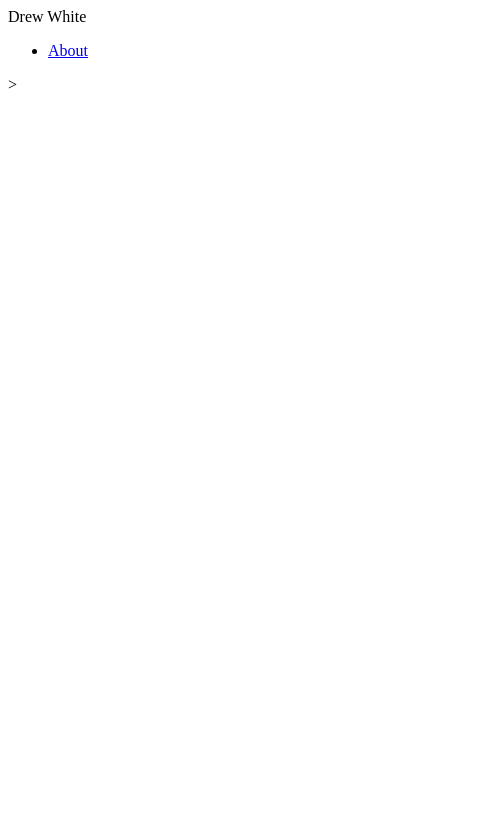
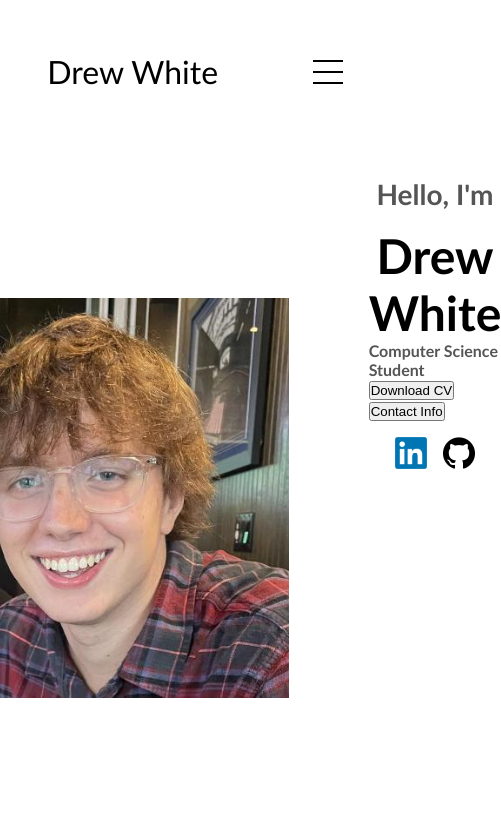
Before and after one commit to dwhite407/Portfolio, a plain HTML site: page index.html in a window 390 px wide. Shown: the whole page, 501 px wide, since content can reach past the window. Drawn offline with Linux system fonts and the light colour scheme.

Commit message:
Adding some images and buttons, fixed hamburger menu for phone view

```diff
--- a/index.html
+++ b/index.html
@@ -13,9 +13,62 @@
         <div>
             <ul class="nav-links">
                 <li><a href="#about">About</a></li>
+                <li><a href="#experience">Experience</a></li>
+                <li><a href="#projects">Projects</a></li>
+                <li><a href="#contact">Contact</a></li>
             </ul>
-        </div>>
+        </div>
     </nav>
+    <nav id="hamburger-nav">
+        <div class="logo"> Drew White</div>
+        <div class="hamburger-menu">
+            <div class="hamburger-icon" onclick="toggleMenu()">
+            <span></span>
+            <span></span>
+            <span></span>
+            </div>
+            <div class="menu-links">
+                <li><a href="#about" onclick="toggleMenu()">About</a></li>
+                <li><a href="#experience" onclick="toggleMenu()">Experience</a></li>
+                <li><a href="#projects" onclick="toggleMenu()">Projects</a></li>
+                <li><a href="#contact" onclick="toggleMenu()">Contact</a></li>
+            </div>
+        </div>
+    </nav>
+    <section id="profile">
+        <div class="section_pic-container">
+            <img src="./assets/profile-pic.jpg" alt="Drew White Profile Picture" />
+        </div>
+        <div class="section_text">
+            <p class="section_text_p1">Hello, I'm</p>
+            <h1 class="title">Drew White</h1>
+            <p class="text_text_p2">Computer Science Student</p>
+            <div class="btn-container">
+                <button
+                    class="btn btn-color-2"
+                    onclick="window.open('./assets/WHITE_DREW_RESUME.pdf')">
+                    Download CV
+                </button>
+                <button
+                    class="btn btn-color-1"
+                    onclick="location.href='./#contact'">
+                    Contact Info
+                </button>
+            </div>
+            <div id="socials-container">
+                <img src="./assets/linkedin.png"
+                    alt="My LinkedIn Profile"
+                    class="icon"
+                    onclick="location.href='https://www.linkedin.com/in/drew-white1/'"
+                />
+                <img src="./assets/github.png"
+                    alt="My GitHub Profile"
+                    class="icon"
+                    onclick="location.href='https://github.com/dwhite407'"
+                />
+            </div>
+        </div>
+    </section>
     <script src="script.js"></script>
 </body>
 </html>
--- a/mediaqueries.css
+++ b/mediaqueries.css
@@ -0,0 +1,8 @@
+@media screen and (max-width: 1200px) {
+    #desktop-nav {
+        display: none;
+    }
+    #hamburger-nav{
+        display: flex;
+    }
+}
--- a/script.js
+++ b/script.js
@@ -0,0 +1,7 @@
+function toggleMenu(){
+    const menu = document.querySelector(".menu-links");
+    const icon = document.querySelector(".hamburger-icon");
+
+    menu.classList.toggle("open")
+    icon.classList.toggle("open")
+}
--- a/styles.css
+++ b/styles.css
@@ -0,0 +1,210 @@
+/* General */
+
+* {
+    margin: 0;
+    padding: 0;
+}
+
+body {
+    font-family: 'Gill Sans', 'Gill Sans MT', Calibri, 'Trebuchet MS', sans-serif;
+}
+
+html {
+    scroll-behavior: smooth;
+}
+
+p {
+    color: rgb(85, 85, 85);
+}
+
+/* Transition */
+
+a, .btn {
+    transition: all 300ms ease;
+}
+
+/* Desktop Nav */
+
+nav, .nav-links {
+    display: flex;
+}
+
+nav {
+    justify-content: space-around;
+    align-items: center;
+    height: 17vh;
+}
+
+.nav-links {
+    gap: 2rem;
+    list-style: none;
+    font-size: 1.5rem;
+}
+
+a {
+    color: black;
+    text-decoration: none;
+    text-decoration-color: white;
+}
+
+a:hover {
+    color: grey;
+    text-decoration: underline;
+    text-underline-offset: 1rem;
+    text-decoration-color: regb(181, 181, 181);
+}
+
+.logo {
+    font-size: 2rem;
+}
+
+.logo:hover {
+    cursor: default;
+}
+
+/* Hamburger Menu */
+
+#hamburger-nav {
+    display: none;
+}
+
+.hamburger-menu {
+    position: relative;
+    display: inline-block;
+}
+
+.hamburger-icon {
+    display: flex;
+    flex-direction: column;
+    justify-content: space-between;
+    height: 24px;
+    width: 30px;
+    cursor: pointer;
+}
+
+.hamburger-icon span{
+    width: 100%;
+    height: 2px;
+    background-color: black;
+    transition: all 0.3 ease-in-out;
+}
+
+.menu-links {
+    position: absolute;
+    top: 100%;
+    right: 0%;
+    background-color: white;
+    width: fit-content;
+    max-height: 0;
+    overflow: hidden;
+    transition: all 0.3 ease-in-out;
+}
+
+.menu-links a {
+    display: block;
+    padding: 10px;
+    text-align: center;
+    font-size: 1.5rem;
+    color: black;
+    text-decoration: none;
+    transition: all 0.3 ease-in-out;
+}
+
+.menu-links li {
+    list-style: none;
+}
+
+.menu-links.open {
+    max-height: 300px;
+}
+
+.hamburger-icon.open span:first-child {
+    transform: rotate(45deg) translate(10px, 5px);
+}
+
+.hamburger-icon.open span:nth-child(2) {
+    opacity: 0;
+}
+
+.hamburger-icon.open span:last-child {
+    transform: rotate(-45deg) translate(10px, -5px);
+}
+
+.hamburger-icon span:first-child {
+    transform: none;
+}
+
+.hamburger-icon span:first-child {
+    opacity: 1;
+}
+
+.hamburger-icon span:first-child {
+    transform: none;
+}
+
+/* Sections */
+
+section {
+    padding-top: 4vh;
+    height: 96vh;
+    margin: 0 10rem;
+    box-sizing: border-box;
+    min-height: fit-content;
+}
+
+.section-container {
+    display: flex;
+}
+
+/* Profiles */
+
+#profile {
+    display: flex;
+    justify-content: center;
+    gap: 5rem;
+    height: 80vh;
+}
+
+.section_pic-container {
+    display: flex;
+    height: 400px;
+    width: 400px;
+    margin: auto 0;
+}
+
+.sectoin_text {
+    align-self: center;
+    text-align: center;
+}
+
+.section_text p {
+    font-weight: 600;
+}
+
+.section_text_p1 {
+    text-align: center;
+}
+
+.section_text_p1 {
+    font-size: 1.75rem;
+    margin-bottom: 1rem;
+}
+
+.title {
+    font-size: 3rem;
+    text-align: center;
+}
+
+#socials-container {
+    display: flex;
+    justify-content: center;
+    margin-top: 1rem;
+    gap: 1rem;
+}
+
+/* Icons */
+
+.icon {
+    cursor: pointer;
+    height: 2rem;
+}
```
Also changed, not shown: assets/github.png (added), assets/linkedin.png (added), assets/profile-pic.jpg (added), 1 other file.
